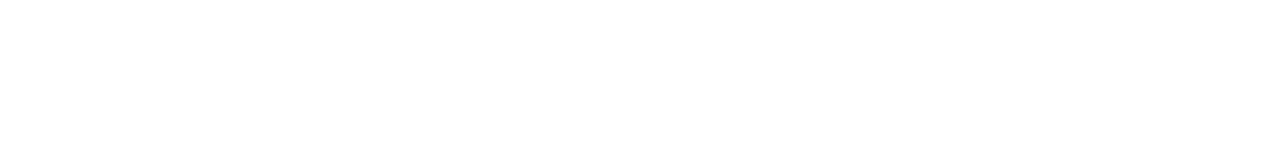
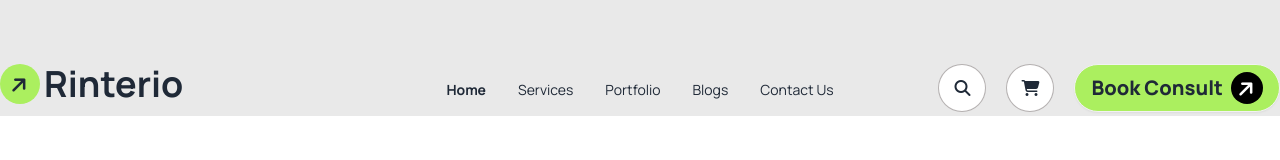
Before and after one commit to fazkuruny/Tailwind-Website, a plain HTML site: page index.html in a window 1280 px wide. Drawn offline with nearby package versions, Linux system fonts and the light colour scheme.

Commit message:
2nd commit

```diff
--- a/index.html
+++ b/index.html
@@ -44,3 +44,60 @@
     </script>
 
 </head>
+<body class=" bg-[#E9E9E9] font-Manrope px-2 md:px-0">
+
+    <!-- header section start -->
+
+    <header class="container mx-auto pt-16 ">
+        <nav class="flex justify-between w-full ">
+            <div class="navbar-start">
+                <button class="text-4xl flex items-center gap-1"><i
+                        class="fa-solid fa-arrow-up rotate-45 bg-home-primary rounded-full p-2 text-xl size-10"></i>
+                    <span class="font-bold">Rinterio</span>
+                </button>
+            </div>
+            <div class="navbar-center hidden lg:flex">
+                <ul class="menu menu-horizontal px-1">
+                    <li><span class="font-bold">Home</span></li>
+                    <li><a>Services</a></li>
+                    <li><a>Portfolio</a></li>
+                    <li><a>Blogs</a></li>
+                    <li><a>Contact Us</a></li>
+                </ul>
+            </div>
+            <div class="navbar-end hidden md:block">
+
+                <div class="flex items-center justify-end gap-5">
+                    <div
+                        class="p-3 rounded-full border border-[#7e777791] bg-white size-12 flex justify-center items-center">
+                        <i class="fa-solid fa-magnifying-glass"></i>
+                    </div>
+                    <div
+                        class="p-3 rounded-full border border-[#7e777791] bg-white size-12 flex justify-center items-center">
+                        <i class="fa-solid fa-cart-shopping"></i>
+                    </div>
+                    <button class="btn rounded-full bg-home-primary font-[900] text-xl">Book Consult <i
+                            class="fa-solid rounded-full bg-black p-2 size-8 text-white fa-arrow-up rotate-45"></i>
+                    </button>
+                </div>
+
+            </div>
+            <div class="dropdown block lg:hidden ">
+                <div tabindex="0" role="button" class="btn btn-ghost lg:hidden">
+                    <svg xmlns="http://www.w3.org/2000/svg" class="h-5 w-5" fill="none" viewBox="0 0 24 24"
+                        stroke="currentColor">
+                        <path stroke-linecap="round" stroke-linejoin="round" stroke-width="2"
+                            d="M4 6h16M4 12h8m-8 6h16" />
+                    </svg>
+                </div>
+                <ul tabindex="0"
+                    class="menu menu-sm dropdown-content bg-base-100 rounded-box z-[1] mt-3 w-52 p-2 shadow -left-44">
+                    <li><a><span class="font-bold">Home</span></a></li>
+                    <li><a>Services</a></li>
+                    <li><a>Portfolio</a></li>
+                    <li><a>Blogs</a></li>
+                    <li><a>Contact Us</a></li>
+
+                </ul>
+            </div>
+        </nav>
```
